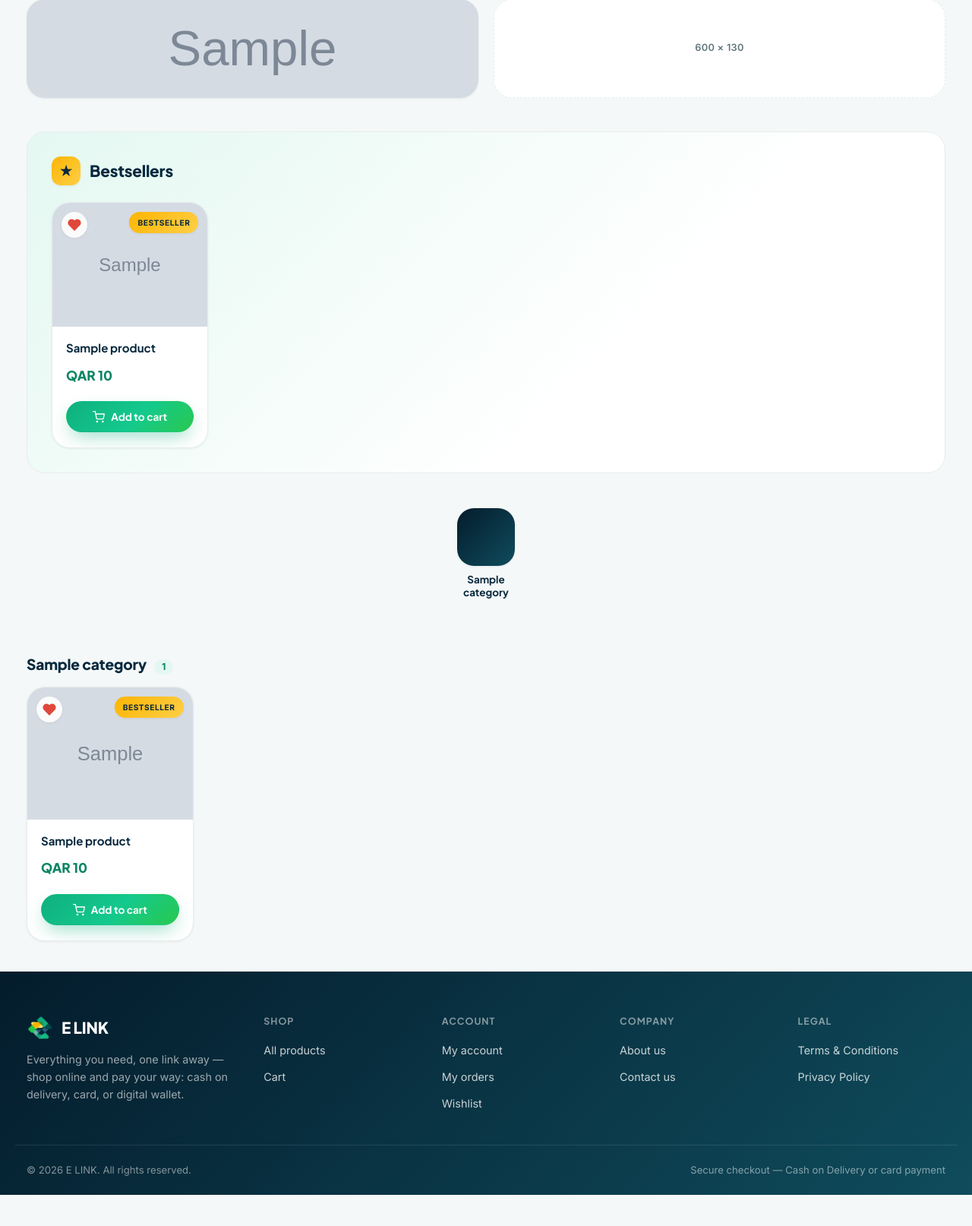
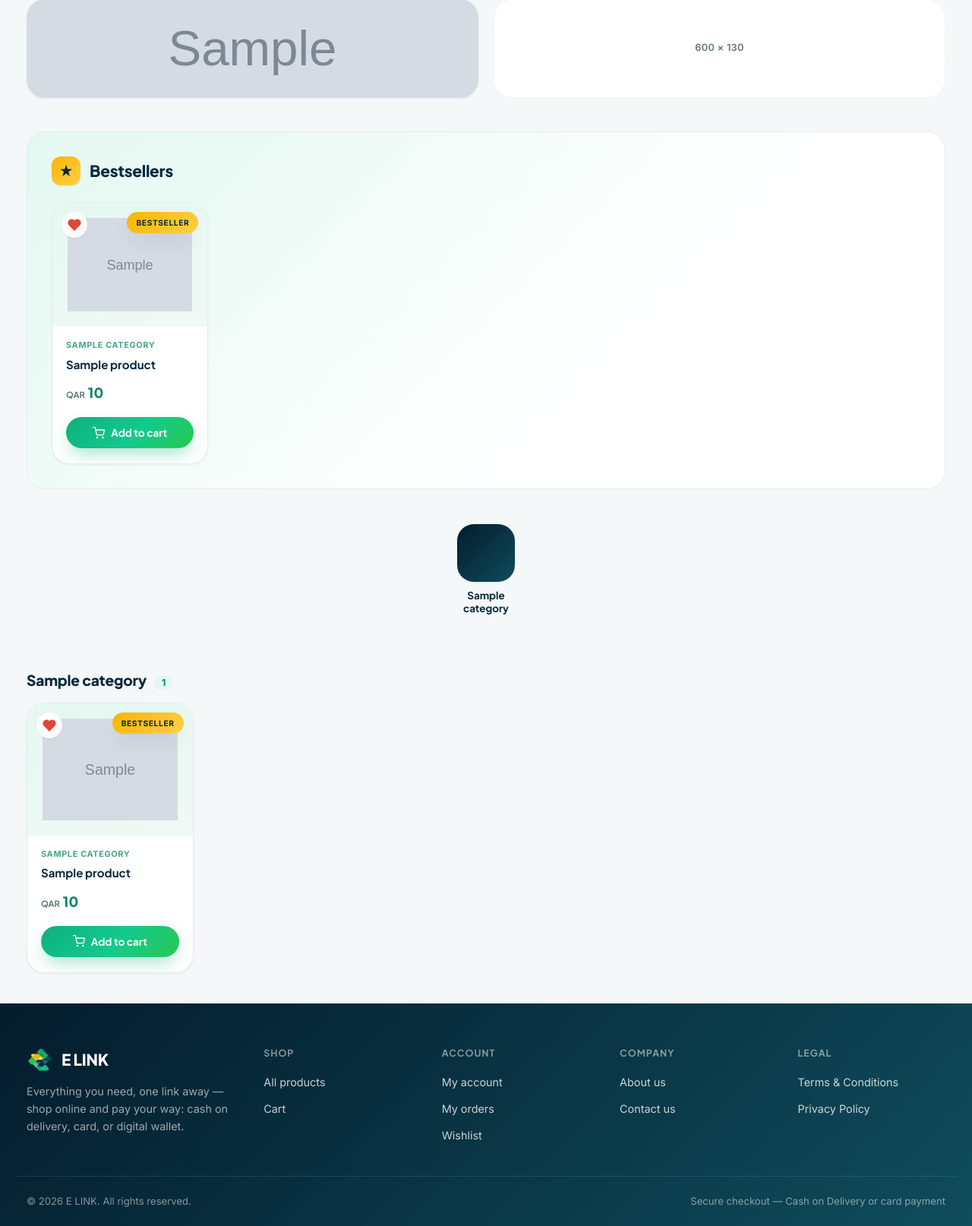
Before and after one commit to khattabaljaily/ELINK, a Django app: page / in a window 1280 px wide. Shown: the part 620-2234 px from the top of the page at 76% size. Before the commit the page ends 2193 px from the top, so only its background shows below. Run offline with Django 5.2, Linux system fonts and the light colour scheme; a user stored in the database is signed in; tables that the repository leaves empty hold one stand-in row (values such as "Sample post"); grey boxes marked "Sample" are stand-in pictures; parts of the project's set-up code (start-up, migrations or seed data) failed here and were passed over.

```diff
--- a/static/css/style.css
+++ b/static/css/style.css
@@ -1529,15 +1530,18 @@ textarea:focus {
   width: 34px;
   height: 34px;
   border-radius: 50%;
-  background: rgba(255, 255, 255, 0.9);
-  border: none;
+  background: rgba(255, 255, 255, 0.85);
+  backdrop-filter: blur(6px);
+  -webkit-backdrop-filter: blur(6px);
+  border: 1px solid rgba(255, 255, 255, 0.6);
   display: flex;
   align-items: center;
   justify-content: center;
   color: var(--color-text-muted);
   cursor: pointer;
   box-shadow: var(--shadow-sm);
-  transition: color var(--transition), transform var(--transition);
+  transition: color var(--transition), transform var(--transition), opacity var(--transition),
+    box-shadow var(--transition);
 }
 
 .product-card__wishlist svg {
@@ -1604,17 +1627,19 @@ textarea:focus {
   justify-content: center;
   overflow: hidden;
   position: relative;
+  padding: 20px;
 }
 
 .product-card__image img {
   width: 100%;
   height: 100%;
-  object-fit: cover;
+  object-fit: contain;
+  object-position: center;
   transition: transform 500ms cubic-bezier(0.4, 0, 0.2, 1);
 }
 
 .product-card:hover .product-card__image img {
-  transform: scale(1.1);
+  transform: scale(1.06);
 }
 
 .product-card__placeholder {
@@ -1629,15 +1654,16 @@ textarea:focus {
   position: absolute;
   top: 12px;
   right: 12px;
+  z-index: 2;
   background: var(--color-danger);
   color: var(--color-text-inverse);
   font-size: 0.64rem;
   font-weight: 800;
   text-transform: uppercase;
-  letter-spacing: 0.05em;
-  padding: 6px 11px;
+  letter-spacing: 0.06em;
+  padding: 6px 12px;
   border-radius: 999px;
-  box-shadow: var(--shadow-sm);
+  box-shadow: var(--shadow-md);
 }
 
 .product-card__ribbon--featured {
@@ -1651,11 +1677,21 @@ textarea:focus {
 }
 
 .product-card__body {
-  padding: 18px 18px 20px;
+  padding: 16px 18px 20px;
   display: flex;
   flex-direction: column;
-  gap: 8px;
+  gap: 6px;
   flex: 1;
+}
+
+.product-card__category {
+  font-family: var(--font-sans);
+  font-size: 0.68rem;
+  font-weight: 700;
+  text-transform: uppercase;
+  letter-spacing: 0.06em;
+  color: var(--color-primary-dark);
+  opacity: 0.75;
 }
 
 .product-card__link {
@@ -1681,12 +1717,21 @@ textarea:focus {
 }
 
 .product-card__price {
+  display: flex;
+  align-items: baseline;
+  gap: 4px;
   font-family: var(--font-display);
-  font-size: 1.08rem;
+  font-size: 1.14rem;
   font-weight: 800;
   color: var(--color-primary-dark);
   margin-top: auto;
-  padding-top: 4px;
+  padding-top: 6px;
+}
+
+.product-card__currency {
+  font-size: 0.7rem;
+  font-weight: 700;
+  color: var(--color-text-muted);
 }
 
 .product-card__add {
--- a/templates/products/_product_card.html
+++ b/templates/products/_product_card.html
@@ -33,10 +33,13 @@
       </button>
     {% endif %}
     <div class="product-card__body">
+      {% if product.category %}
+        <span class="product-card__category">{{ product.category.name }}</span>
+      {% endif %}
       <a href="{{ product.get_absolute_url }}" class="product-card__link">
         <span class="product-card__name">{{ product.name }}</span>
       </a>
-      <span class="product-card__price">QAR {{ product.price|qar }}</span>
+      <span class="product-card__price"><span class="product-card__currency">QAR</span>{{ product.price|qar }}</span>
       <button type="button" class="btn btn-primary product-card__add" data-quick-add
         data-variant-id="{{ variant.id|default:'' }}" {% if not variant %}disabled{% endif %}>
         <svg viewBox="0 0 24 24" fill="none" stroke="currentColor" stroke-width="2" stroke-linecap="round" stroke-linejoin="round"><circle cx="9" cy="21" r="1"></circle><circle cx="20" cy="21" r="1"></circle><path d="M1 1h4l2.68 13.39a2 2 0 0 0 2 1.61h9.72a2 2 0 0 0 2-1.61L23 6H6"></path></svg>
```
Also changed, not shown: other parts of static/css/style.css (+30 -5 lines).
